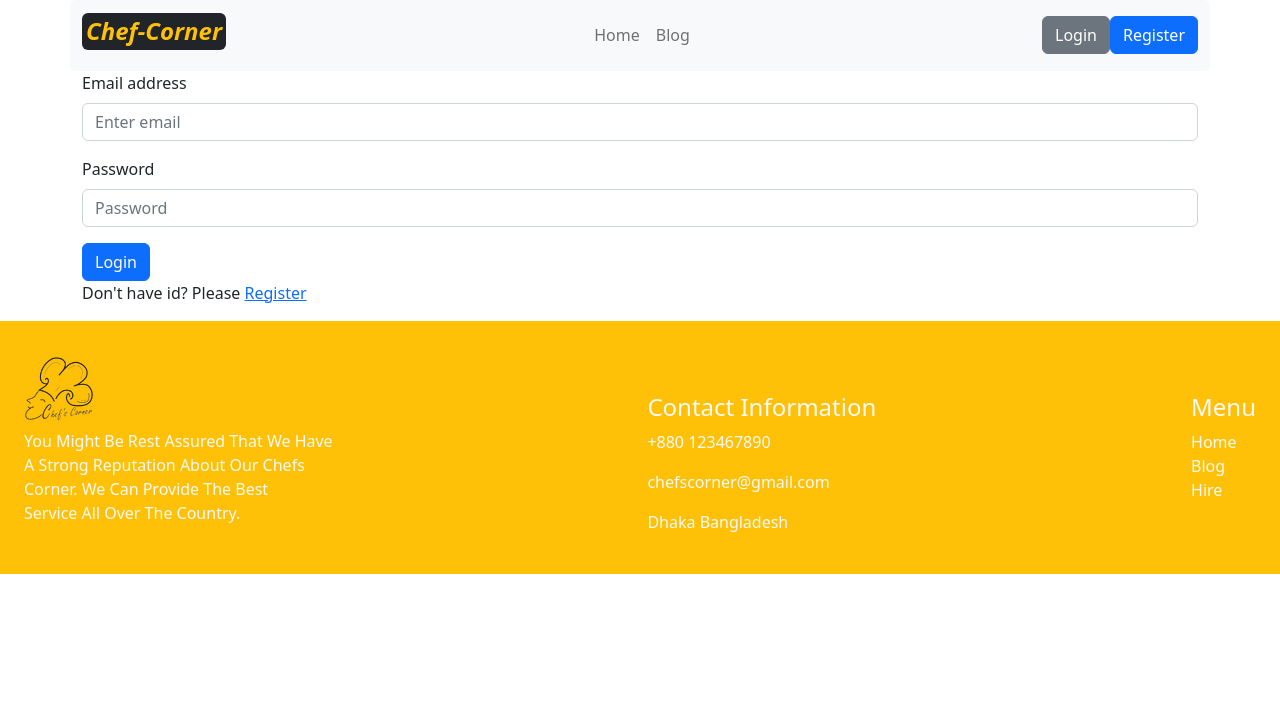
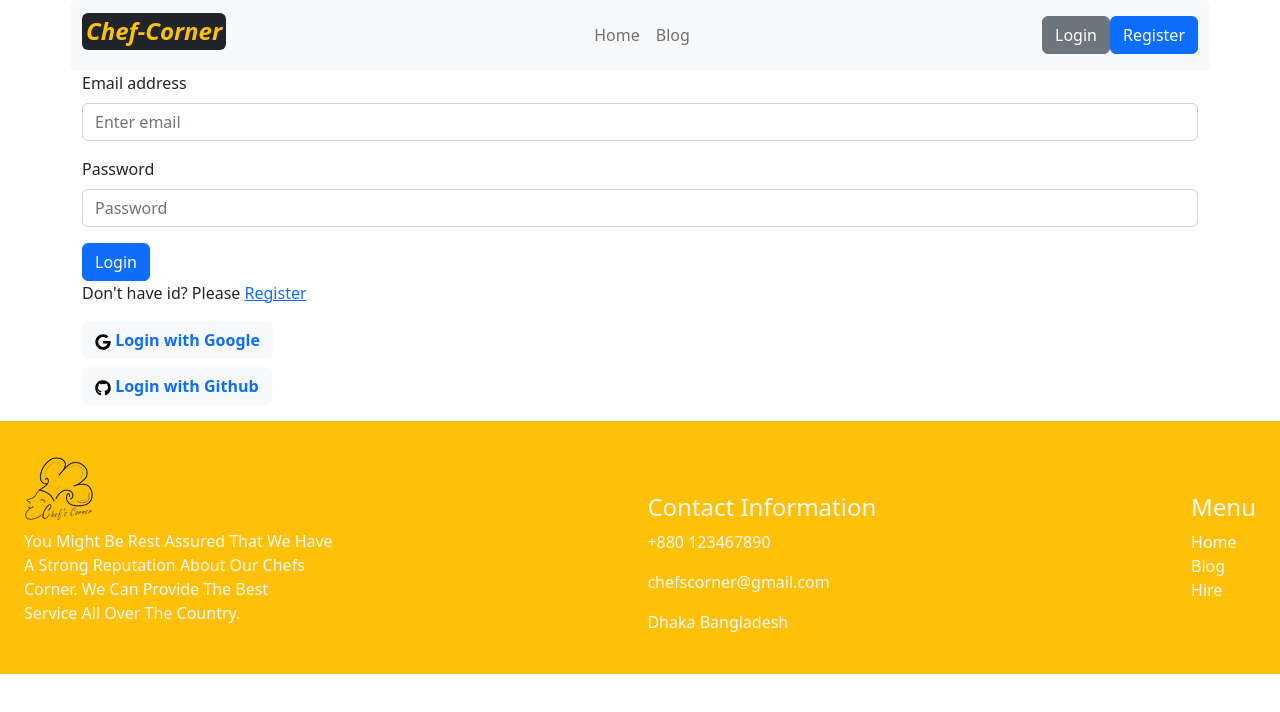
Before and after one commit to MahmudPreyom/chef-recipe-hunter-client-side, a React (Vite) app: page /login in a window 1280 px wide. Shown: the top 712 px of the page. Built offline with nearby package versions, Linux system fonts and the light colour scheme; no server answers.

Commit message:
email and git hub log in done

```diff
--- a/src/components/Provider/AuthProvider.jsx
+++ b/src/components/Provider/AuthProvider.jsx
@@ -1,10 +1,11 @@
 import React, { createContext, useEffect, useState } from "react";
 import app from "../../firebase/firebase.config";
-import { createUserWithEmailAndPassword, getAuth, onAuthStateChanged, signInWithEmailAndPassword, signOut } from "firebase/auth";
+import { createUserWithEmailAndPassword, getAuth, GoogleAuthProvider, onAuthStateChanged, signInWithEmailAndPassword, signInWithPopup, signOut } from "firebase/auth";
 
 export const AuthContext = createContext(null);
 
 const auth = getAuth(app);
+
 
 const AuthProvider = ({ children }) => {
     const [user, setUser] = useState(null);
@@ -19,6 +20,7 @@ const AuthProvider = ({ children }) => {
         setLoading(true);
         return signInWithEmailAndPassword(auth, email, password)
     }
+
 
     const logOut = () => {
         setLoading(true);
--- a/src/firebase/firebase.config.js
+++ b/src/firebase/firebase.config.js
@@ -5,12 +5,12 @@ import { initializeApp } from "firebase/app";
 
 // Your web app's Firebase configuration
 const firebaseConfig = {
-  apiKey: "AIzaSyBrA0YTGKlbM06GaFiFaFd7ywt0_6lDETk",
-  authDomain: "chef-recipie-assignment10.firebaseapp.com",
-  projectId: "chef-recipie-assignment10",
-  storageBucket: "chef-recipie-assignment10.appspot.com",
-  messagingSenderId: "970491178333",
-  appId: "1:970491178333:web:ee59580705d0889a43ccb4"
+  apiKey: import.meta.env.VITE_apiKey,
+  authDomain: import.meta.env.VITE_authDomain,
+  projectId: import.meta.env.VITE_projectId,
+  storageBucket: import.meta.env.VITE_storageBucket,
+  messagingSenderId: import.meta.env.VITE_messagingSenderId,
+  appId: import.meta.env.VITE_appId
 };
 
 // Initialize Firebase
--- a/src/pages/Home.jsx
+++ b/src/pages/Home.jsx
@@ -115,6 +115,7 @@ const Home = () => {
                 </Carousel>
             </div>
             <div>
+                <h2 className="text-center text-primary mb-3">Chefs Corner</h2>
                 {
                     chefs.map(chef => <Chef
                         key={chef.id}
--- a/src/pages/Login/Login.jsx
+++ b/src/pages/Login/Login.jsx
@@ -1,13 +1,20 @@
-import React, { useContext } from "react";
+import { GoogleAuthProvider, onAuthStateChanged, signInWithPopup, getAuth, GithubAuthProvider } from "firebase/auth";
+import { FaGoogle, FaGithub } from 'react-icons/fa';
+import React, { useContext, useEffect } from "react";
+import app from '../../firebase/firebase.config'
 import { Button, Form } from "react-bootstrap";
 import { Link, useNavigate, useLocation } from 'react-router-dom'
 import { AuthContext } from "../../components/Provider/AuthProvider";
 
 const Login = () => {
+    const auth = getAuth(app);
+    const provider = new GoogleAuthProvider();
+    const githubProvider = new GithubAuthProvider();
     const { signIn } = useContext(AuthContext);
     const navigate = useNavigate();
     const location = useLocation();
     const from = location.state?.from?.pathname || '/'
+
     const handleLogin = event => {
         event.preventDefault();
         const form = event.target;
@@ -15,17 +22,50 @@ const Login = () => {
         const password = form.password.value;
         console.log(email, password);
 
+
         signIn(email, password)
             .then(result => {
                 const loggedUser = result.user;
                 console.log(loggedUser);
-                navigate(from, { replace:true })
+                navigate(from, { replace: true })
             })
             .catch(error => {
                 console.log(error);
             })
+
     }
+    const handleSignInWithGithub = () => {
+        signInWithPopup(auth, githubProvider)
+            .then(result => {
+                const user = result.user;
+                console.log(user);
+                navigate(from, { replace: true })
+            })
+            .catch(error => { 'error', console.log(error.message) })
+    }
+
+    const handleSignInWithGoogle = () => {
+
+        signInWithPopup(auth, provider)
+            .then(result => {
+                const user = result.user;
+                console.log(user);
+                navigate(from, { replace: true })
+            })
+            .catch(error => { 'error', console.log(error.message) })
+    }
+
+    useEffect(() => {
+        onAuthStateChanged(auth, (currentUser) => {
+            if (currentUser) {
+                navigate('/');
+            }
+        })
+    }, [])
+
     return (
+        <div>
+            <div>
                 <Form onSubmit={handleLogin}>
                     <Form.Group className="mb-3" controlId="formBasicEmail">
                         <Form.Label>Email address</Form.Label>
@@ -41,6 +81,17 @@ const Login = () => {
                     </Button>
                     <p>Don't have id? Please <Link to="/register"> Register</Link></p>
                 </Form>
+            </div>
+            <div>
+                <Button onClick={handleSignInWithGoogle} className="mb-2" variant="light" type="submit">
+                    <FaGoogle /> <span className="fw-bold text-primary">Login with Google</span>
+                </Button>
+                <br />
+                <Button onClick={handleSignInWithGithub} variant="light" type="submit">
+                   <FaGithub /> <span className="fw-bold text-primary">Login with Github</span>
+                </Button>
+            </div>
+        </div>
     );
 };
 
--- a/src/routes/Routes.jsx
+++ b/src/routes/Routes.jsx
@@ -16,12 +16,12 @@ const router = createBrowserRouter([
             {
                 path: '/',
                 element: <Home></Home>,
-                loader: () => fetch('http://localhost:5000/chefInfo')
+                loader: () => fetch('https://chefs-corner-server-bay.vercel.app/chefInfo')
             },
             {
                 path: 'chefdetails/:chefdetailsId',
                 element: <PrivateRoute><ChefDetails></ChefDetails></PrivateRoute>,
-                loader: ({params}) => fetch(`http://localhost:5000/chefInfo/${params.chefdetailsId}`)
+                loader: ({params}) => fetch(`https://chefs-corner-server-bay.vercel.app/chefInfo/${params.chefdetailsId}`)
             },
             {
                 path: 'login',
```
Also changed, not shown: firebase.json (added), 1 other file (tests, documents, lock files or other folders). Lines whose indentation alone changed are shown as unchanged.
